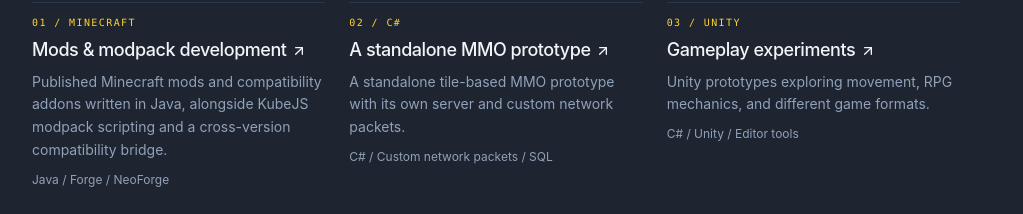
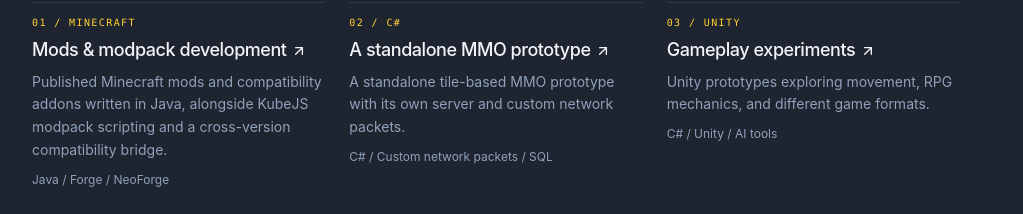
Before and after one commit to Minionade/minionade.github.io, a React (Vite) app: page / in a window 1280 px wide. Shown: the part 1058-1272 px from the top of the page, without its empty margins (128-1151 px from the left). Built offline with nearby package versions, Linux system fonts and the light colour scheme.

Commit message:
Expand resume AI tools and multi-agent experience with safe draft migration

```diff
--- a/src/App.tsx
+++ b/src/App.tsx
@@ -377,7 +377,7 @@
     try {
       // Retain the complete draft before replacing browser caches.
       localStorage.setItem('trevor_pre_sync_backup', JSON.stringify({ resumeData, blogPosts, artworks, savedAt: new Date().toISOString() }));
-      [RESUME_STORAGE_KEY, 'trevor_resume_data_v7', 'trevor_resume_data_v6', 'trevor_resume_data_v5', 'trevor_blog_posts_v2', ARTWORK_STORAGE_KEY, 'trevor_artworks_v2'].forEach(key => localStorage.removeItem(key));
+      [RESUME_STORAGE_KEY, 'trevor_resume_data_v8', 'trevor_resume_data_v7', 'trevor_resume_data_v6', 'trevor_resume_data_v5', 'trevor_blog_posts_v2', ARTWORK_STORAGE_KEY, 'trevor_artworks_v2'].forEach(key => localStorage.removeItem(key));
       sessionStorage.setItem('trevor_sync_published', 'true');
       window.location.reload();
     } catch {
--- a/src/data/initialData.ts
+++ b/src/data/initialData.ts
@@ -11,8 +11,8 @@
     "portfolio": "minionade.github.io"
   },
   "summaryByPersona": {
-    "hybrid": "Self-taught developer working with C#, Unity, and Minecraft mods. My projects include published mods, a standalone multiplayer game prototype, and custom modpack scripting. I manage repositories and branches with GitHub and coordinate multiple AI agents on shared projects.",
-    "gamedev": "Self-taught C# developer with experience building Unity gameplay prototypes and a standalone tile-based MMO prototype with its own server. I also publish Minecraft mods, write KubeJS scripts, and guide multiple AI agents toward a shared project goal.",
+    "hybrid": "Self-taught developer working with C#, Unity, and Java Minecraft mods. I use AI tools to help build mods, games, artwork, and icons, and coordinate multiple agents within shared projects. My work also includes custom modpack scripting, a standalone multiplayer prototype, and GitHub repository and branch management.",
+    "gamedev": "Self-taught C# developer building Unity gameplay prototypes and a standalone tile-based MMO prototype with its own server. I also publish Java Minecraft mods and write KubeJS scripts. I use AI throughout development, guiding multiple agents toward a shared goal and iterating on their output.",
     "hardware": "I build and troubleshoot desktop PCs for myself and friends, from choosing compatible parts to assembly, setup, and testing. My experience includes Windows diagnostics, BIOS configuration, cooling, and resolving hardware and driver issues.",
     "equipment": "Experience in commercial landscaping and municipal grounds maintenance, including riding mowers, zero-turns, mini excavators, and mini skid steers. I have also helped with equipment checks, routine maintenance, and repairs alongside a public works mechanic."
   },
@@ -33,10 +33,19 @@
         "category": "Tools & workflow",
         "items": [
           "Git / GitHub",
-          "Repositories and branches",
-          "AI-assisted development",
-          "Coordinating multiple AI agents",
-          "Local models with Ollama"
+          "Repository and branch management"
+        ]
+      },
+      {
+        "category": "AI tools & workflow",
+        "items": [
+          "ChatGPT",
+          "Claude",
+          "GitHub Copilot",
+          "Gemini / Google AI Studio",
+          "Ollama",
+          "Prompt iteration",
+          "Multi-agent coordination"
         ]
       },
       {
@@ -191,7 +200,7 @@
       ],
       "summary": "Published Minecraft mods and compatibility addons written in Java, alongside KubeJS modpack scripting and a cross-version compatibility bridge.",
       "accomplishments": [
-        "Published Java mods including Quantum Flux: Reforged and Tinkers\u2019 Auto Anvil for Forge 1.20.1, plus compatibility addons.",
+        "Published Java mods including Quantum Flux: Reforged and Tinkers’ Auto Anvil for Forge 1.20.1, plus compatibility addons.",
         "Writing KubeJS scripts for Project Atmos, a modpack inspired by Project Ozone 2: Kappa Mode.",
         "Developing Forge Stuck!!!, an experimental bridge targeting Forge 1.20.1 mods on NeoForge 1.21.1."
       ]
@@ -214,18 +223,19 @@
     },
     {
       "id": "indie-games-ai",
-      "title": "Unity Gameplay Prototypes",
+      "title": "Game Prototypes & AI-Assisted Development",
       "roleSubtitle": "Personal projects",
       "period": "Unfinished",
       "stack": [
         "C#",
         "Unity",
-        "Editor tools"
+        "AI tools"
       ],
       "summary": "Unity prototypes exploring movement, RPG mechanics, and different game formats.",
       "accomplishments": [
         "Explored Source-style bunny hopping and surfing, RPG leveling, and spell systems.",
-        "Worked on FPS, MOBA, and tile-based prototypes, along with editor tools."
+        "Worked on FPS, MOBA, and tile-based prototypes, along with editor tools.",
+        "Guide multiple AI agents on shared projects and iterate on code, game features, artwork, and icons."
       ]
     }
   ],
@@ -326,8 +336,8 @@
       "summary": "My love letter to Project Ozone 2: Kappa Mode, built around the progression and feel that made the original pack memorable.",
       "accomplishments": [
         "Writing KubeJS JavaScript to tune recipes, progression, and how the mods fit together.",
-        "Recreated missing mods as Quantum Flux: Reforged and Tinkers\u2019 Auto Anvil to support the pack.",
-        "Iterating on the pack\u2019s balance and feel as development continues."
+        "Recreated missing mods as Quantum Flux: Reforged and Tinkers’ Auto Anvil to support the pack.",
+        "Iterating on the pack’s balance and feel as development continues."
       ]
     },
     {
@@ -366,19 +376,19 @@
     },
     {
       "id": "tinkers-auto-anvil",
-      "title": "Tinkers\u2019 Auto Anvil",
+      "title": "Tinkers’ Auto Anvil",
       "roleSubtitle": "Minecraft automation addon",
       "period": "Published alpha",
       "stack": [
         "Java",
         "Minecraft",
         "Forge 1.20.1",
-        "Tinkers\u2019 Construct"
+        "Tinkers’ Construct"
       ],
-      "summary": "A modern remake inspired by TiCAutoToolStation, adding an automatic anvil for Tinkers\u2019 Construct.",
+      "summary": "A modern remake inspired by TiCAutoToolStation, adding an automatic anvil for Tinkers’ Construct.",
       "accomplishments": [
         "Built an anvil that accepts tools and materials through hoppers and pipes.",
-        "Recreated the idea for modern Tinkers\u2019 Construct without using the original mod\u2019s code.",
+        "Recreated the idea for modern Tinkers’ Construct without using the original mod’s code.",
         "Published on CurseForge for Minecraft 1.20.1."
       ],
       "demoUrl": "https://www.curseforge.com/minecraft/mc-mods/tinkers-auto-anvil"
--- a/src/utils/resumeStorage.ts
+++ b/src/utils/resumeStorage.ts
@@ -1,13 +1,13 @@
 import { ResumeData } from '../types';
 
-export const RESUME_STORAGE_KEY = 'trevor_resume_data_v8';
+export const RESUME_STORAGE_KEY = 'trevor_resume_data_v9';
 
 // Only replace the previous shipped draft when it has not been edited.
 // Custom browser drafts remain intact and are copied to the new storage key.
 export function loadResumeData(storage: Pick<Storage, 'getItem'>, defaults: ResumeData): ResumeData {
   const current = storage.getItem(RESUME_STORAGE_KEY);
   if (current) return JSON.parse(current);
-  const legacy = storage.getItem('trevor_resume_data_v7') || storage.getItem('trevor_resume_data_v6') || storage.getItem('trevor_resume_data_v5');
+  const legacy = storage.getItem('trevor_resume_data_v8') || storage.getItem('trevor_resume_data_v7') || storage.getItem('trevor_resume_data_v6') || storage.getItem('trevor_resume_data_v5');
   if (!legacy) return defaults;
   const saved = JSON.parse(legacy);
   const serialized = JSON.stringify(saved);
@@ -15,7 +15,8 @@
   for (let i = 0; i < serialized.length; i++) {
     hash = Math.imul(hash ^ serialized.charCodeAt(i), 16777619) >>> 0;
   }
-  const isShippedDraft = (serialized.length === 12500 && hash === 1310161209)
+  const isShippedDraft = (serialized.length === 12605 && hash === 291237211)
+    || (serialized.length === 12500 && hash === 1310161209)
     || (serialized.length === 12265 && hash === 527411183)
     || (serialized.length === 7281 && hash === 2958640469);
   return isShippedDraft ? defaults : saved;
```
